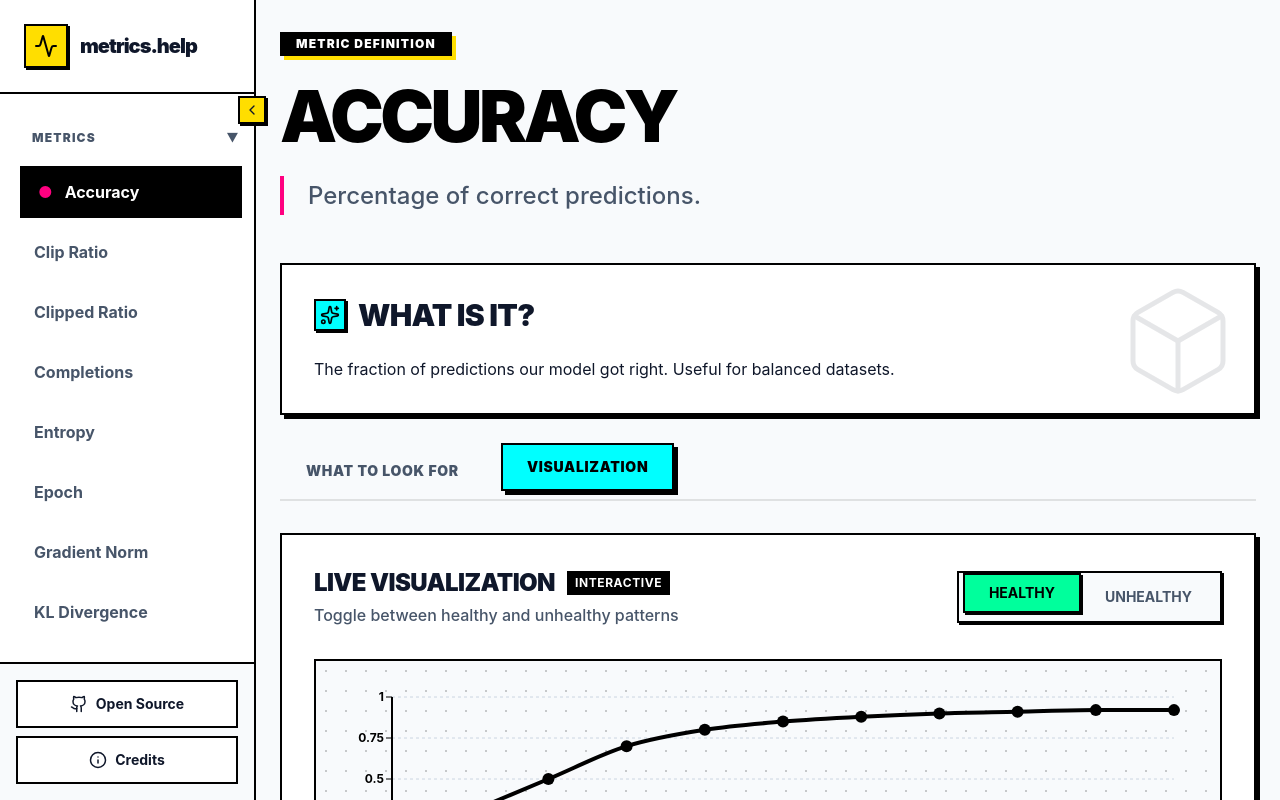
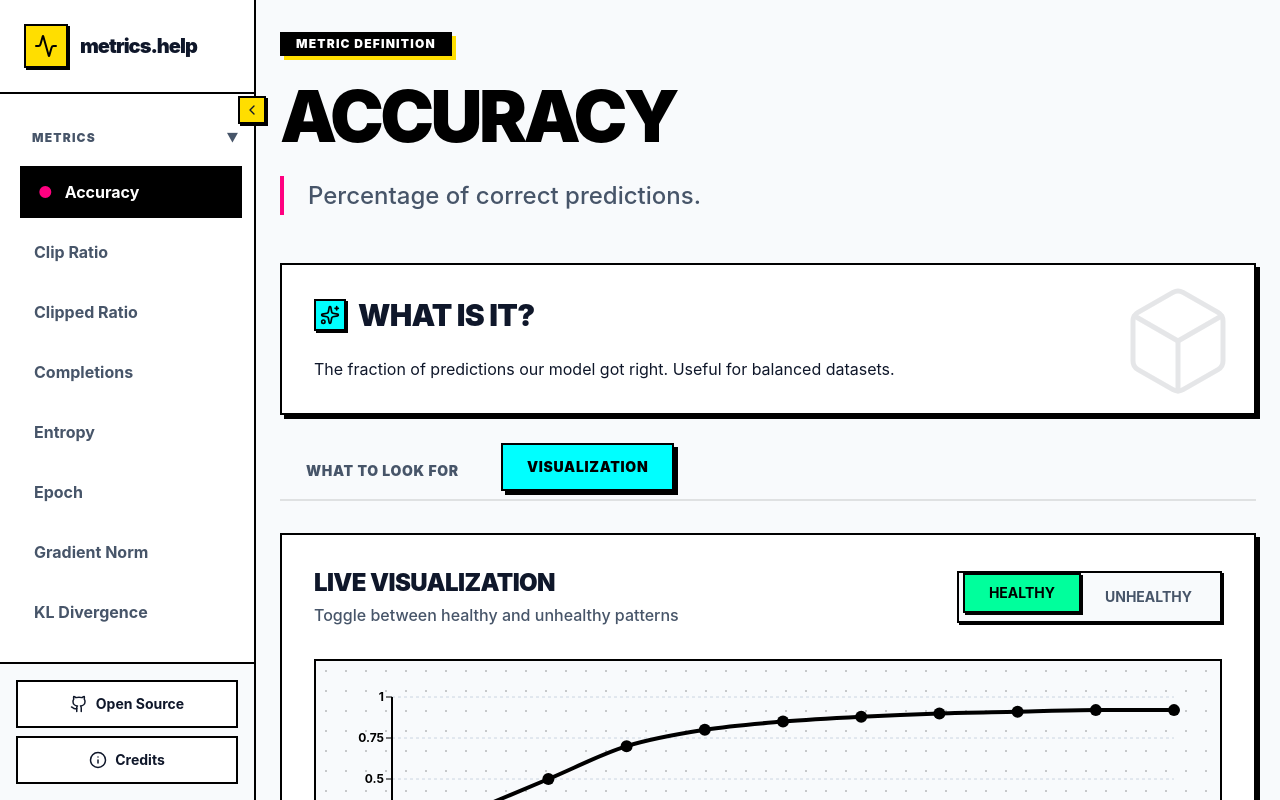
Before and after one commit to yoavf/metrics.help, a React (Vite) app: page /metric/accuracy in a window 1280 px wide. Both pictures are taken after a click on the button "VISUALIZATION". Shown: the top 800 px of the page. Built offline with nearby package versions, Linux system fonts and the light colour scheme.

Commit message:
(content) various content updates
Mostly updates the graphs so scenarios better illustrates the cases

```diff
--- a/src/components/MetricVisualizer.jsx
+++ b/src/components/MetricVisualizer.jsx
@@ -20,35 +20,46 @@ const CustomTooltip = ({ active, payload, label }) => {
 
 const MetricVisualizer = ({ metric }) => {
     const [mode, setMode] = useState('healthy');
-    // State for sub-scenario selection (e.g., 'refusal' vs 'repetition')
-    // We default to the first key if multiple exist
+    // State for sub-scenario selection
+    const [healthyScenario, setHealthyScenario] = useState(null);
     const [unhealthyScenario, setUnhealthyScenario] = useState(null);
 
-    // Determine if unhealthy data has multiple scenarios
+    // Determine if data has multiple scenarios
+    const healthyData = metric.visualizations.healthy;
     const unhealthyData = metric.visualizations.unhealthy;
+    const hasMultipleHealthy = healthyData && !Array.isArray(healthyData.data) && !healthyData.data;
     const hasMultipleUnhealthy = unhealthyData && !Array.isArray(unhealthyData.data) && !unhealthyData.data;
 
-    // Initialize unhealthy scenario when metric changes
+    // Initialize scenarios when metric changes
     React.useEffect(() => {
+        if (hasMultipleHealthy) {
+            setHealthyScenario(Object.keys(healthyData)[0]);
+        } else {
+            setHealthyScenario(null);
+        }
         if (hasMultipleUnhealthy) {
             setUnhealthyScenario(Object.keys(unhealthyData)[0]);
         } else {
             setUnhealthyScenario(null);
         }
-    }, [metric, hasMultipleUnhealthy]);
+    }, [metric, hasMultipleHealthy, hasMultipleUnhealthy]);
 
     // Get current display data
     let currentData, currentAnalysis;
 
     if (mode === 'healthy') {
-        currentData = metric.visualizations.healthy.data;
-        currentAnalysis = metric.visualizations.healthy.analysis;
+        if (hasMultipleHealthy && healthyScenario) {
+            currentData = healthyData[healthyScenario].data;
+            currentAnalysis = healthyData[healthyScenario].analysis;
+        } else {
+            currentData = healthyData.data;
+            currentAnalysis = healthyData.analysis;
+        }
     } else {
         if (hasMultipleUnhealthy && unhealthyScenario) {
             currentData = unhealthyData[unhealthyScenario].data;
             currentAnalysis = unhealthyData[unhealthyScenario].analysis;
         } else {
-            // Fallback for standard single-scenario metrics
             currentData = unhealthyData.data;
             currentAnalysis = unhealthyData.analysis;
         }
@@ -61,18 +72,14 @@ const MetricVisualizer = ({ metric }) => {
         <div className="neo-card p-6 md:p-8 bg-surface">
             <div className="flex flex-col md:flex-row md:items-center justify-between gap-6 mb-8">
                 <div>
-                    <h3 className="text-2xl font-black uppercase flex items-center gap-3">
+                    <h3 className="text-2xl font-black uppercase">
                         Live Visualization
-                        <div className="px-2 py-1 bg-black text-white text-xs font-bold uppercase tracking-wider">
-                            Interactive
-                        </div>
                     </h3>
                     <p className="text-text-muted font-medium mt-1">
                         Toggle between healthy and unhealthy patterns
                     </p>
                 </div>
 
-                <div className="flex flex-col items-end gap-2">
                 <div className="flex p-1 bg-bg border-2 border-black shadow-[2px_2px_0px_0px_rgba(0,0,0,1)]">
                     <button
                         onClick={() => setMode('healthy')}
@@ -93,10 +100,27 @@ const MetricVisualizer = ({ metric }) => {
                         Unhealthy
                     </button>
                 </div>
+            </div>
 
-                    {/* Sub-scenario Selector */}
+            {/* Sub-scenario Selector - left aligned above graph */}
+            {mode === 'healthy' && hasMultipleHealthy && (
+                <div className="flex flex-wrap gap-2 mb-4 animate-in slide-in-from-top-1">
+                    {Object.entries(healthyData).map(([key, scenario]) => (
+                        <button
+                            key={key}
+                            onClick={() => setHealthyScenario(key)}
+                            className={`px-3 py-1 text-xs font-bold uppercase border-2 border-black transition-all ${healthyScenario === key
+                                ? 'bg-black text-white shadow-[2px_2px_0px_0px_#00FF00]'
+                                : 'bg-white text-black hover:bg-gray-100'
+                                }`}
+                        >
+                            {scenario.label || key}
+                        </button>
+                    ))}
+                </div>
+            )}
             {mode === 'unhealthy' && hasMultipleUnhealthy && (
-                        <div className="flex gap-2 animate-in slide-in-from-top-1">
+                <div className="flex flex-wrap gap-2 mb-4 animate-in slide-in-from-top-1">
                     {Object.entries(unhealthyData).map(([key, scenario]) => (
                         <button
                             key={key}
@@ -111,8 +135,6 @@ const MetricVisualizer = ({ metric }) => {
                     ))}
                 </div>
             )}
-                </div>
-            </div>
 
             <div className="h-[250px] w-full border-2 border-black bg-bg p-4 relative">
                 {/* Grid Pattern Background */}
--- a/src/content/metrics/accuracy.md
+++ b/src/content/metrics/accuracy.md
@@ -24,18 +24,35 @@ visualizations:
       - { step: 100, value: 0.92 }
     analysis: "Strong learning. Accuracy climbs steadily and plateaus at a high value."
   unhealthy:
-    data:
-      - { step: 0, value: 0.5 }
-      - { step: 10, value: 0.48 }
-      - { step: 20, value: 0.52 }
-      - { step: 30, value: 0.5 }
-      - { step: 40, value: 0.49 }
-      - { step: 50, value: 0.51 }
-      - { step: 60, value: 0.5 }
-      - { step: 70, value: 0.5 }
-      - { step: 80, value: 0.5 }
-      - { step: 90, value: 0.5 }
-      - { step: 100, value: 0.5 }
-    analysis: "Random guessing. For binary classification, staying near 0.5 means the model isn't learning anything better than a coin flip."
+    random:
+      label: "Random Guessing"
+      data:
+        - { step: 0, value: 0.5 }
+        - { step: 10, value: 0.48 }
+        - { step: 20, value: 0.52 }
+        - { step: 30, value: 0.5 }
+        - { step: 40, value: 0.49 }
+        - { step: 50, value: 0.51 }
+        - { step: 60, value: 0.5 }
+        - { step: 70, value: 0.5 }
+        - { step: 80, value: 0.5 }
+        - { step: 90, value: 0.5 }
+        - { step: 100, value: 0.5 }
+      analysis: "Random guessing. For binary classification, staying near 0.5 means the model isn't learning anything better than a coin flip."
+    instability:
+      label: "Overfitting/Instability"
+      data:
+        - { step: 0, value: 0.15 }
+        - { step: 10, value: 0.35 }
+        - { step: 20, value: 0.55 }
+        - { step: 30, value: 0.72 }
+        - { step: 40, value: 0.85 }
+        - { step: 50, value: 0.78 }
+        - { step: 60, value: 0.88 }
+        - { step: 70, value: 0.65 }
+        - { step: 80, value: 0.82 }
+        - { step: 90, value: 0.58 }
+        - { step: 100, value: 0.71 }
+      analysis: "Instability. Accuracy improves initially but then fluctuates wildly. This often indicates overfitting, a learning rate that's too high, or noisy gradients. Consider lowering the learning rate or adding regularization."
 ---
 The fraction of predictions our model got right. Useful for balanced datasets.
--- a/src/content/metrics/completions.md
+++ b/src/content/metrics/completions.md
@@ -11,32 +11,32 @@ visualizations:
   yDomain: [0, 8500]
   healthy:
     data:
-      - { step: 0, value: 100 }
-      - { step: 20, value: 150 }
-      - { step: 40, value: 200 }
-      - { step: 60, value: 210 }
-      - { step: 80, value: 220 }
-      - { step: 100, value: 225 }
+      - { step: 0, value: 800 }
+      - { step: 20, value: 1200 }
+      - { step: 40, value: 1500 }
+      - { step: 60, value: 1600 }
+      - { step: 80, value: 1650 }
+      - { step: 100, value: 1700 }
     analysis: "Stable length. The model is generating full responses of expected length."
   unhealthy:
     refusal:
       label: "Refusal Collapse"
       data:
-        - { step: 0, value: 100 }
-        - { step: 20, value: 150 }
-        - { step: 40, value: 200 }
-        - { step: 60, value: 50 }
-        - { step: 80, value: 20 }
-        - { step: 100, value: 10 }
+        - { step: 0, value: 800 }
+        - { step: 20, value: 1200 }
+        - { step: 40, value: 1500 }
+        - { step: 60, value: 400 }
+        - { step: 80, value: 100 }
+        - { step: 100, value: 50 }
       analysis: "Refusal collapse. The model has learned to output very short responses (or empty strings), likely refusing to answer."
     repetition:
       label: "Repetition Loop"
       data:
-        - { step: 0, value: 100 }
-        - { step: 20, value: 150 }
-        - { step: 40, value: 300 }
-        - { step: 60, value: 800 }
-        - { step: 80, value: 2500 }
+        - { step: 0, value: 800 }
+        - { step: 20, value: 1200 }
+        - { step: 40, value: 1800 }
+        - { step: 60, value: 3500 }
+        - { step: 80, value: 6000 }
         - { step: 100, value: 8000 }
       analysis: "Repetition loop. The model is stuck repeating the same phrase or token, causing the generation length to explode."
 ---
--- a/src/content/metrics/grad_norm.md
+++ b/src/content/metrics/grad_norm.md
@@ -12,18 +12,18 @@ visualizations:
   yDomain: [0, 50]
   healthy:
     data:
-      - { step: 0, value: 1.5 }
-      - { step: 10, value: 1.4 }
-      - { step: 20, value: 1.3 }
-      - { step: 30, value: 1.2 }
-      - { step: 40, value: 1.1 }
-      - { step: 50, value: 1.0 }
-      - { step: 60, value: 0.9 }
-      - { step: 70, value: 0.8 }
-      - { step: 80, value: 0.7 }
-      - { step: 90, value: 0.6 }
-      - { step: 100, value: 0.5 }
-    analysis: "Stable updates. The gradient norm decreases or stays steady, indicating controlled learning."
+      - { step: 0, value: 5.0 }
+      - { step: 10, value: 4.2 }
+      - { step: 20, value: 3.8 }
+      - { step: 30, value: 4.5 }
+      - { step: 40, value: 3.2 }
+      - { step: 50, value: 3.6 }
+      - { step: 60, value: 2.8 }
+      - { step: 70, value: 3.1 }
+      - { step: 80, value: 2.5 }
+      - { step: 90, value: 2.2 }
+      - { step: 100, value: 2.0 }
+    analysis: "Stable updates. The gradient norm stays in a reasonable range (1-5) with natural variation, indicating controlled learning."
   unhealthy:
     data:
       - { step: 0, value: 1.5 }
--- a/src/content/metrics/kl.md
+++ b/src/content/metrics/kl.md
@@ -8,27 +8,51 @@ whatToLookFor:
   - Spikes mean the policy is changing too fast (instability).
   - 'Near-zero KL means the policy is staying very close to the reference; check rewards/returns to ensure you are still making useful updates.'
 visualizations:
-  yDomain: [0, 60]
+  yDomain: [0, 30]
   healthy:
     data:
-      - { step: 0, value: 0.01 }
-      - { step: 50, value: 0.05 }
-      - { step: 100, value: 0.03 }
-    analysis: "Controlled drift. The policy stays close to the reference model, ensuring stability."
+      - { step: 0, value: 0.1 }
+      - { step: 10, value: 0.5 }
+      - { step: 20, value: 1.2 }
+      - { step: 30, value: 1.8 }
+      - { step: 40, value: 2.3 }
+      - { step: 50, value: 2.6 }
+      - { step: 60, value: 2.8 }
+      - { step: 70, value: 2.5 }
+      - { step: 80, value: 2.7 }
+      - { step: 90, value: 2.6 }
+      - { step: 100, value: 2.5 }
+    analysis: "Controlled drift. KL increases slightly then stabilizes at a low value (e.g., 1-3), indicating the policy is learning while staying grounded to the reference."
   unhealthy:
     explosion:
       label: "KL Explosion"
       data:
-        - { step: 0, value: 0.01 }
-        - { step: 50, value: 10.0 }
-        - { step: 100, value: 50.0 }
+        - { step: 0, value: 0.1 }
+        - { step: 10, value: 0.8 }
+        - { step: 20, value: 2.5 }
+        - { step: 30, value: 5.0 }
+        - { step: 40, value: 8.0 }
+        - { step: 50, value: 12.0 }
+        - { step: 60, value: 16.0 }
+        - { step: 70, value: 20.0 }
+        - { step: 80, value: 24.0 }
+        - { step: 90, value: 27.0 }
+        - { step: 100, value: 30.0 }
       analysis: "Exploding KL. The policy has diverged wildly from the reference, likely leading to reward hacking or gibberish outputs."
     zero_learning:
       label: "No Learning"
       data:
         - { step: 0, value: 0.0 }
-        - { step: 50, value: 0.0 }
-        - { step: 100, value: 0.0 }
+        - { step: 10, value: 0.01 }
+        - { step: 20, value: 0.02 }
+        - { step: 30, value: 0.01 }
+        - { step: 40, value: 0.02 }
+        - { step: 50, value: 0.01 }
+        - { step: 60, value: 0.02 }
+        - { step: 70, value: 0.01 }
+        - { step: 80, value: 0.01 }
+        - { step: 90, value: 0.02 }
+        - { step: 100, value: 0.01 }
       analysis: "Zero KL throughout. The policy isn't diverging from the reference at all - this may mean no learning is happening. Check rewards/returns to confirm."
 ---
 Measures how much the current policy has deviated from the reference model (or initial policy). Think of it as measuring how much the model's behavior has changed - like comparing two versions of the same model to see how different their outputs have become.
--- a/src/content/metrics/learning_rate.md
+++ b/src/content/metrics/learning_rate.md
@@ -8,24 +8,52 @@ whatToLookFor:
   - "If it's constant, ensure it's not too high (instability) or too low (slow convergence)."
   - Should match your scheduler configuration.
 visualizations:
-  yDomain: [0, 0.12]
+  yDomain: [0, 0.00012]
   healthy:
-    data:
-      - { step: 0, value: 0.001 }
-      - { step: 20, value: 0.0008 }
-      - { step: 40, value: 0.0006 }
-      - { step: 60, value: 0.0004 }
-      - { step: 80, value: 0.0002 }
-      - { step: 100, value: 0.0 }
-    analysis: "Linear decay. The learning rate decreases over time as planned, allowing for fine-tuning in later stages."
+    linear_decay:
+      label: "Linear Decay"
+      data:
+        - { step: 0, value: 0.0001 }
+        - { step: 20, value: 0.00008 }
+        - { step: 40, value: 0.00006 }
+        - { step: 60, value: 0.00004 }
+        - { step: 80, value: 0.00002 }
+        - { step: 100, value: 0.0 }
+      analysis: "Linear decay. The learning rate decreases steadily over time, allowing for fine-tuning in later stages."
+    cosine:
+      label: "Cosine Annealing"
+      data:
+        - { step: 0, value: 0.0001 }
+        - { step: 20, value: 0.000095 }
+        - { step: 40, value: 0.00008 }
+        - { step: 60, value: 0.00005 }
+        - { step: 80, value: 0.00002 }
+        - { step: 100, value: 0.0 }
+      analysis: "Cosine annealing. Smooth S-curve decay that slows down gradually, often leading to better final convergence."
+    warmup_decay:
+      label: "Warmup + Decay"
+      data:
+        - { step: 0, value: 0.00001 }
+        - { step: 10, value: 0.00005 }
+        - { step: 20, value: 0.0001 }
+        - { step: 40, value: 0.00008 }
+        - { step: 60, value: 0.00005 }
+        - { step: 80, value: 0.00002 }
+        - { step: 100, value: 0.0 }
+      analysis: "Warmup + decay. Starts low to stabilize training, ramps up, then decays. Common in transformer fine-tuning."
   unhealthy:
     data:
-      - { step: 0, value: 0.1 }
-      - { step: 20, value: 0.1 }
-      - { step: 40, value: 0.1 }
-      - { step: 60, value: 0.1 }
-      - { step: 80, value: 0.1 }
-      - { step: 100, value: 0.1 }
-    analysis: "Constant high rate. If not intended, a constant high learning rate can prevent the model from converging."
+      - { step: 0, value: 0.0001 }
+      - { step: 10, value: 0.00011 }
+      - { step: 20, value: 0.0001 }
+      - { step: 30, value: 0.00011 }
+      - { step: 40, value: 0.0001 }
+      - { step: 50, value: 0.00011 }
+      - { step: 60, value: 0.0001 }
+      - { step: 70, value: 0.00011 }
+      - { step: 80, value: 0.0001 }
+      - { step: 90, value: 0.00011 }
+      - { step: 100, value: 0.0001 }
+    analysis: "Constant rate with no decay. The model may oscillate around the optimum and fail to converge to a good solution."
 ---
 Controls how much to change the model in response to the estimated error each time the model weights are updated.
--- a/src/content/metrics/rewards.md
+++ b/src/content/metrics/rewards.md
@@ -9,37 +9,52 @@ whatToLookFor:
   - "Flatline means the agent isn't finding the solution."
   - 'In GRPO, rewards are often group-wise normalized.'
 visualizations:
-  yDomain: [-15, 550]
+  yDomain: [0, 550]
   healthy:
     data:
-      - { step: 0, value: -10 }
-      - { step: 20, value: -5 }
-      - { step: 40, value: 0 }
-      - { step: 60, value: 5 }
-      - { step: 80, value: 10 }
-      - { step: 100, value: 15 }
-    analysis: "Steady improvement. The agent is consistently finding actions that yield higher rewards."
+      - { step: 0, value: 5 }
+      - { step: 10, value: 25 }
+      - { step: 20, value: 55 }
+      - { step: 30, value: 85 }
+      - { step: 40, value: 115 }
+      - { step: 50, value: 140 }
+      - { step: 60, value: 160 }
+      - { step: 70, value: 175 }
+      - { step: 80, value: 185 }
+      - { step: 90, value: 190 }
+      - { step: 100, value: 195 }
+    analysis: "Steady improvement. Rewards climb gradually and plateau at a high value, indicating the model is learning to produce better outputs."
   unhealthy:
     stagnation:
       label: "Reward Stagnation"
       data:
-        - { step: 0, value: -10 }
-        - { step: 20, value: -10 }
-        - { step: 40, value: -9 }
-        - { step: 60, value: -10 }
-        - { step: 80, value: -10 }
-        - { step: 100, value: -10 }
-      analysis: "Stagnation. The rewards are flatlining, meaning the agent is failing to discover a better policy."
+        - { step: 0, value: 20 }
+        - { step: 10, value: 22 }
+        - { step: 20, value: 25 }
+        - { step: 30, value: 23 }
+        - { step: 40, value: 28 }
+        - { step: 50, value: 24 }
+        - { step: 60, value: 26 }
+        - { step: 70, value: 25 }
+        - { step: 80, value: 27 }
+        - { step: 90, value: 24 }
+        - { step: 100, value: 26 }
+      analysis: "Stagnation. Rewards stay flat at a low value, meaning the model is failing to discover a better policy."
     reward_hacking:
       label: "Reward Hacking"
       data:
-        - { step: 0, value: -10 }
-        - { step: 20, value: 5 }
-        - { step: 40, value: 50 }
-        - { step: 60, value: 150 }
-        - { step: 80, value: 300 }
-        - { step: 100, value: 500 }
-      analysis: "Reward explosion. The agent has found an exploit in the reward function, achieving unrealistically high scores without solving the actual task. Check your reward function for loopholes."
+        - { step: 0, value: 5 }
+        - { step: 10, value: 20 }
+        - { step: 20, value: 50 }
+        - { step: 30, value: 100 }
+        - { step: 40, value: 180 }
+        - { step: 50, value: 280 }
+        - { step: 60, value: 350 }
+        - { step: 70, value: 420 }
+        - { step: 80, value: 470 }
+        - { step: 90, value: 510 }
+        - { step: 100, value: 540 }
+      analysis: "Reward explosion. The model has found an exploit in the reward function, achieving unrealistically high scores without solving the actual task. Check your reward function for loopholes."
 variations:
   trl-grpo:
     description: 'Group-wise normalized rewards.'
```
Also changed, not shown: src/content/metrics/entropy.md (+5 -5 lines). Lines whose indentation alone changed are shown as unchanged.
